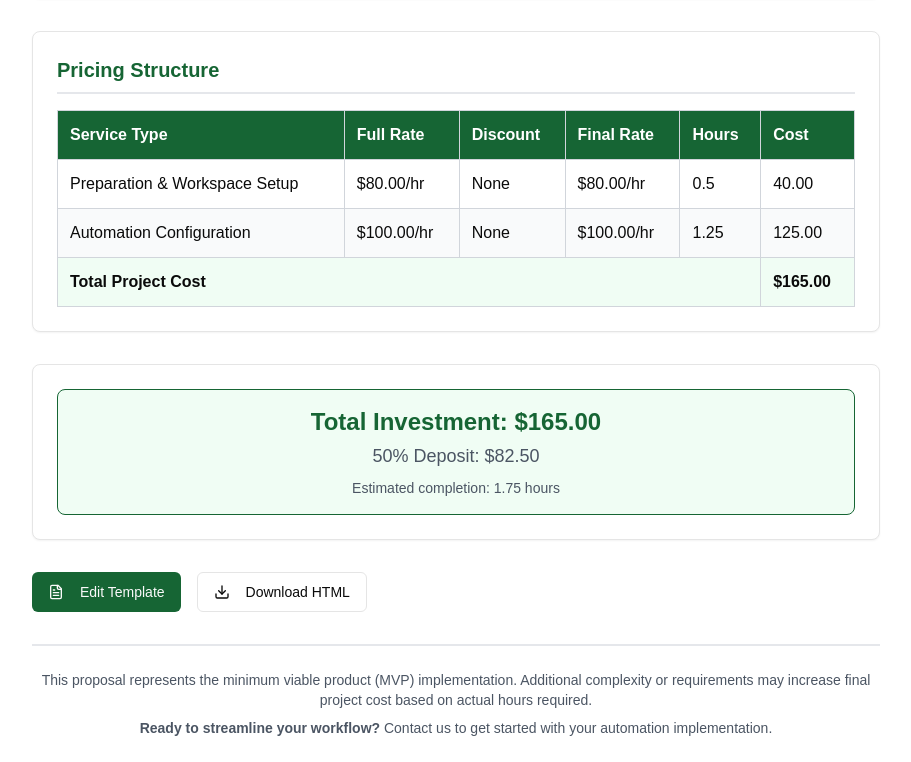
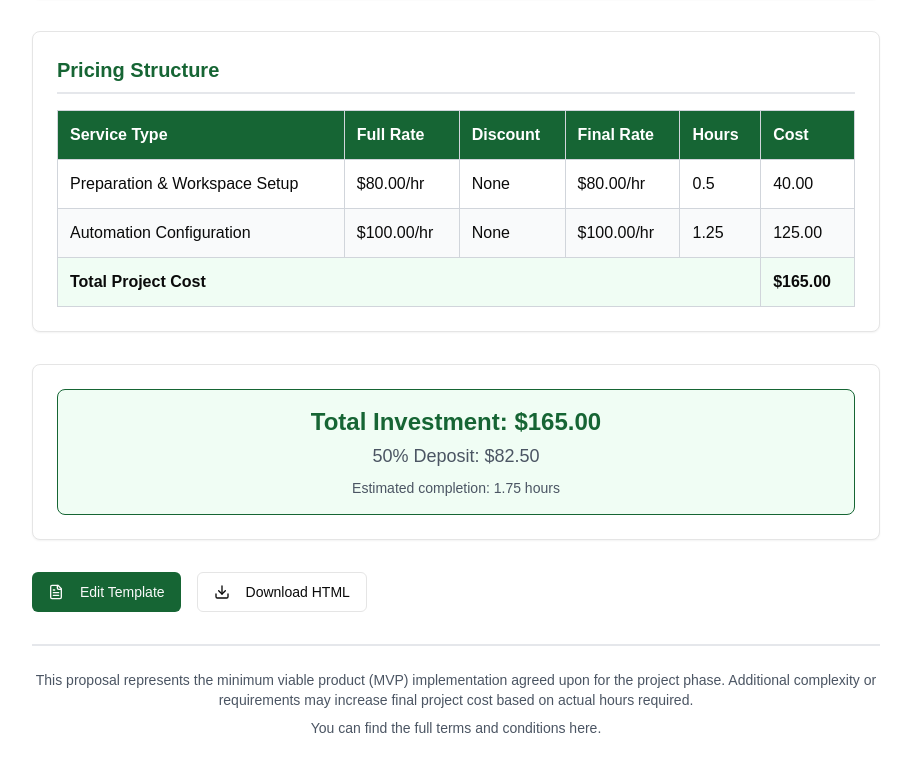
Before and after one commit to allene-norton/sow-template-v2, a Next.js app: page / in a window 1280 px wide. Shown: the part 2904-3666 px from the top of the page, without its empty margins (184-1095 px from the left). Built offline with nearby package versions, Linux system fonts and the light colour scheme.

Commit message:
edit footer

```diff
--- a/components/sow/sow-footer.tsx
+++ b/components/sow/sow-footer.tsx
@@ -2,12 +2,11 @@ export function SOWFooter() {
   return (
     <div className="border-t-2 border-gray-200 pt-6 text-center text-gray-600 text-sm">
       <p className="mb-2">
-        This proposal represents the minimum viable product (MVP) implementation. Additional complexity or requirements
+        This proposal represents the minimum viable product (MVP) implementation agreed upon for the project phase. Additional complexity or requirements
         may increase final project cost based on actual hours required.
       </p>
       <p>
-        <strong>Ready to streamline your workflow?</strong> Contact us to get started with your automation
-        implementation.
+        You can find the full terms and conditions <a href="https://nortonapplications.com/terms">here</a>.
       </p>
     </div>
   )
```
